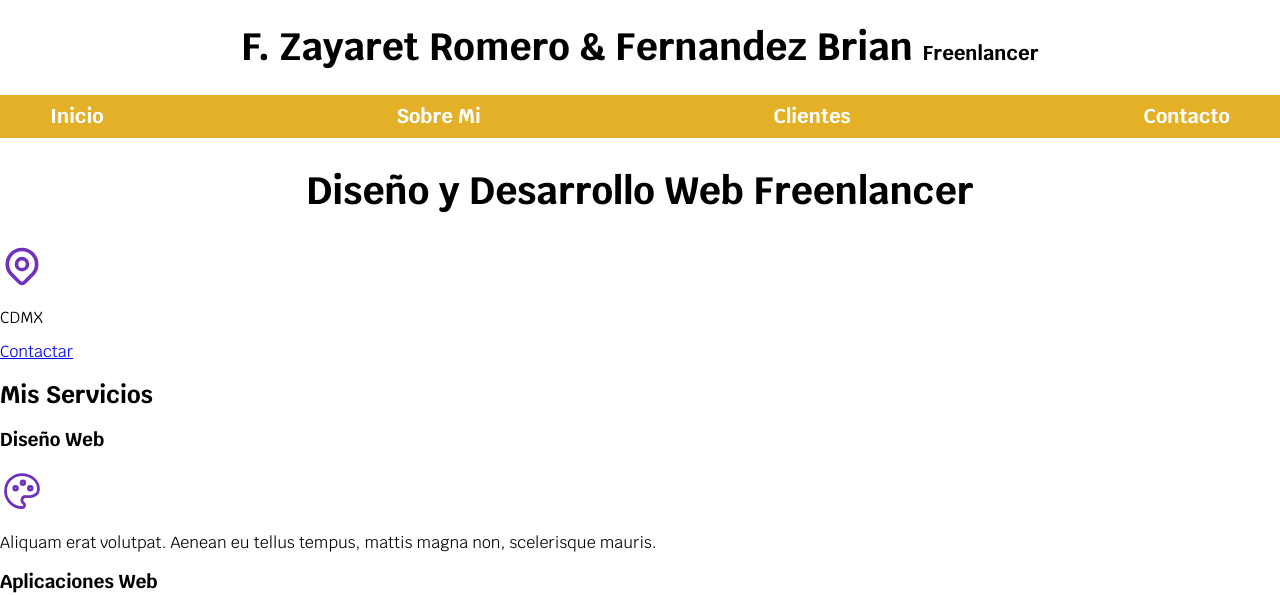
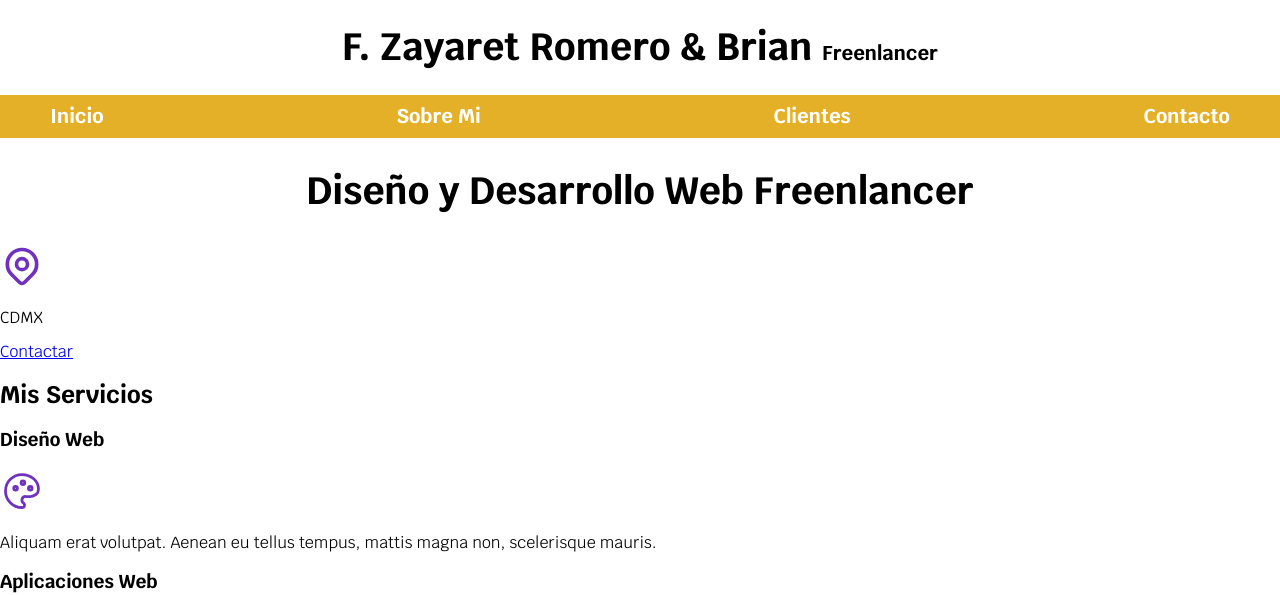
Before and after one commit to Zayaret/CPW, a plain HTML site: page index.html in a window 1280 px wide. Shown: the top 595 px of the page. Drawn offline with Linux system fonts and the light colour scheme; files that its build step writes are made by us from their sources.

Commit message:
solo mi  nombre

```diff
--- a/index.html
+++ b/index.html
@@ -13,7 +13,7 @@
 <body>
 
     <header>
-    <h1 class="titulo"> F. Zayaret Romero & Fernandez Brian
+    <h1 class="titulo"> F. Zayaret Romero & Brian
 
     <span>Freenlancer</span> </h1>
     </header>
```
